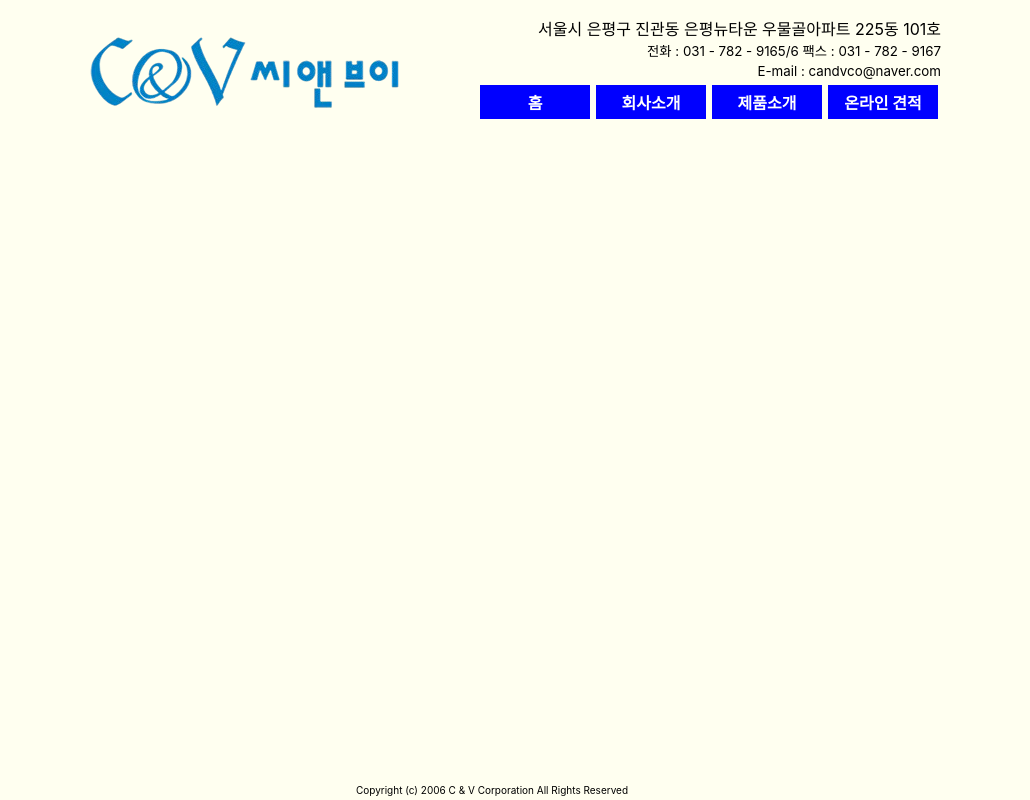
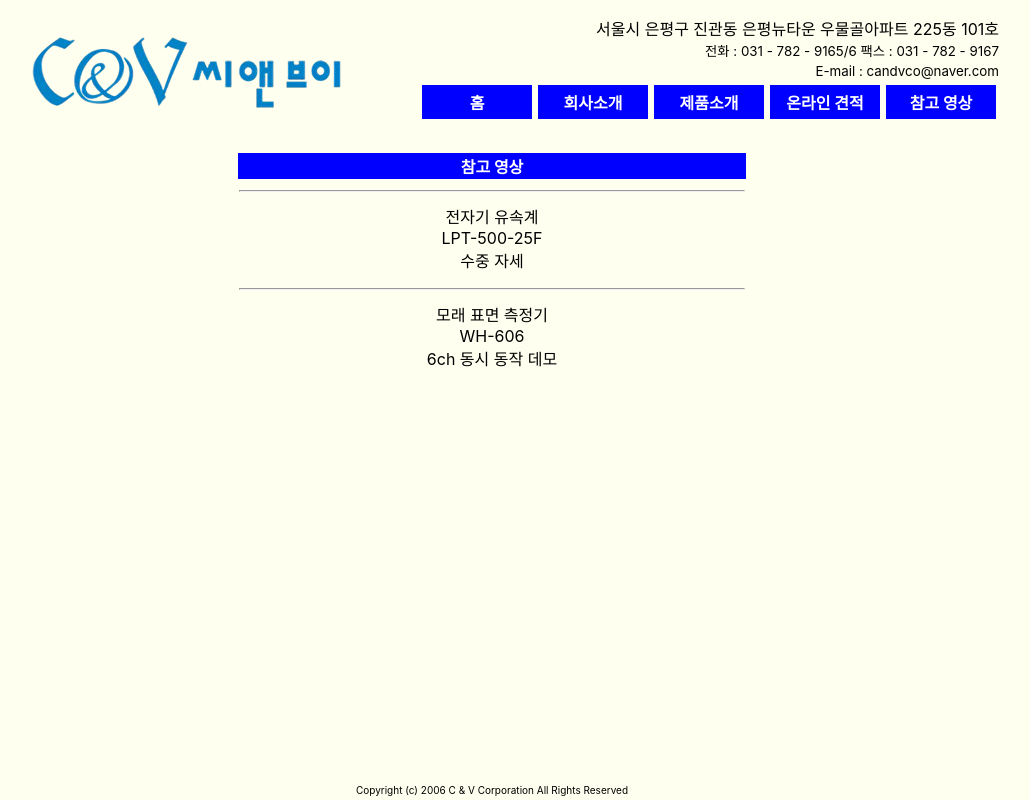
Before and after one commit to KedricKim/candv, a React (Create React App) app: page /video in a window 1280 px wide. Shown: the whole page, without its empty margins (148-1178 px from the left). Built offline with nearby package versions, Linux system fonts and the light colour scheme.

Commit message:
참고 영상 추가

```diff
--- a/package.json
+++ b/package.json
@@ -14,6 +14,7 @@
     "react-query": "^3.39.3",
     "react-router": "^7.2.0",
     "react-scripts": "5.0.1",
+    "react-youtube": "^10.1.0",
     "web-vitals": "^2.1.4"
   },
   "scripts": {
--- a/src/App.js
+++ b/src/App.js
@@ -8,6 +8,7 @@ import Product from "./pages/Product";
 import Estimate from "./pages/Estimate";
 import "./App.css";
 import ProductDetail from "./pages/ProductDetail";
+import Video from "./pages/Video";
 
 const App = () => {
   return (
@@ -23,6 +24,7 @@ const App = () => {
             element={<ProductDetail />}
           />
           <Route path="/estimate" element={<Estimate />} />
+          <Route path="/video" element={<Video />} />
         </Routes>
       </main>
       <Footer />
--- a/src/layout/Header.js
+++ b/src/layout/Header.js
@@ -50,6 +50,9 @@ const Header = () => {
             <Link to="/estimate">
               <li>온라인 견적</li>
             </Link>
+            <Link to="/video">
+              <li>참고 영상</li>
+            </Link>
           </ul>
         </nav>
       </div>
--- a/src/pages/Home.js
+++ b/src/pages/Home.js
@@ -162,6 +162,11 @@ const Home = () => {
                 <li>
                   <img src="/icon_arrow_blue01.png" width="12px" />
                   &nbsp;
+                  <Link to="/video">참고 영상</Link>
+                </li>
+                <li>
+                  <img src="/icon_arrow_blue01.png" width="12px" />
+                  &nbsp;
                   <a href="https://www.kenek-co.com/" target="_blank">
                     KENEK Japan
                   </a>
--- /dev/null
+++ b/src/pages/Video.css
@@ -0,0 +1,6 @@
+.video table {
+  justify-self: center;
+  tr {
+    text-align: center;
+  }
+}
--- /dev/null
+++ b/src/pages/Video.js
@@ -0,0 +1,78 @@
+import React from "react";
+import "./Video.css";
+import YouTube from "react-youtube";
+
+const Video = () => {
+  return (
+    <div className="video">
+      <table border="0" width="40%" style={{ justifySelf: "center" }}>
+        <tbody>
+          <tr>
+            <th colSpan="3" bgcolor="#0000ff">
+              <font color="#ffffff">참고 영상</font>
+            </th>
+          </tr>
+          <tr>
+            <td colSpan="3">
+              <hr></hr>
+            </td>
+          </tr>
+          <tr>
+            <td>
+              전자기 유속계 <br></br>LPT-500-25F<br></br> 수중 자세
+            </td>
+          </tr>
+          <tr>
+            <td>
+              <YouTube
+                videoId={"kBLqgfa1aGE"}
+                opts={{
+                  width: "100%",
+                  playerVars: {
+                    autoplay: 1, //자동재생 O
+                    rel: 0,
+                    modestbranding: 1, // 컨트롤 바에 youtube 로고를 표시하지 않음
+                  },
+                }}
+                onEnd={(e) => {
+                  e.target.stopVideo(0);
+                }}
+              />
+            </td>
+          </tr>
+          <tr>
+            <td colSpan="3">
+              <hr></hr>
+            </td>
+          </tr>
+          <tr>
+            <td>
+              모래 표면 측정기<br></br>
+              WH-606<br></br>
+              6ch 동시 동작 데모
+            </td>
+          </tr>
+          <tr>
+            <td>
+              <YouTube
+                videoId={"AQ2bOdmahAs"}
+                opts={{
+                  width: "100%",
+                  playerVars: {
+                    autoplay: 1, //자동재생 O
+                    rel: 0,
+                    modestbranding: 1, // 컨트롤 바에 youtube 로고를 표시하지 않음
+                  },
+                }}
+                onEnd={(e) => {
+                  e.target.stopVideo(0);
+                }}
+              />
+            </td>
+          </tr>
+        </tbody>
+      </table>
+    </div>
+  );
+};
+export default Video;
```
Also changed, not shown: 1 other file (tests, documents, lock files or other folders).
